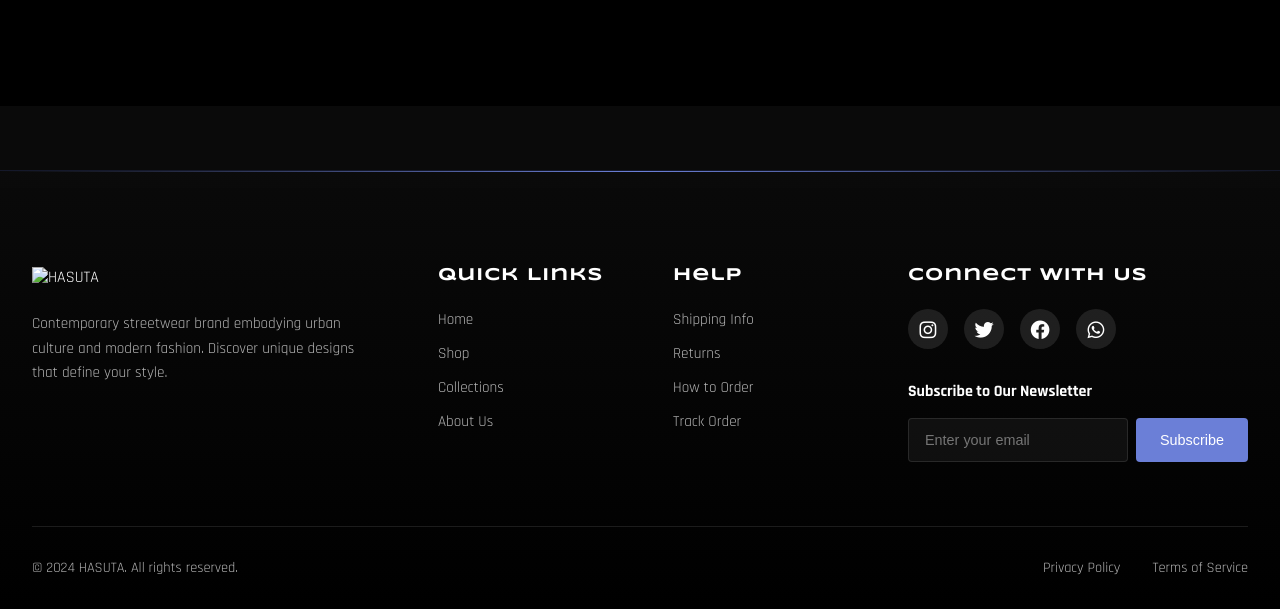
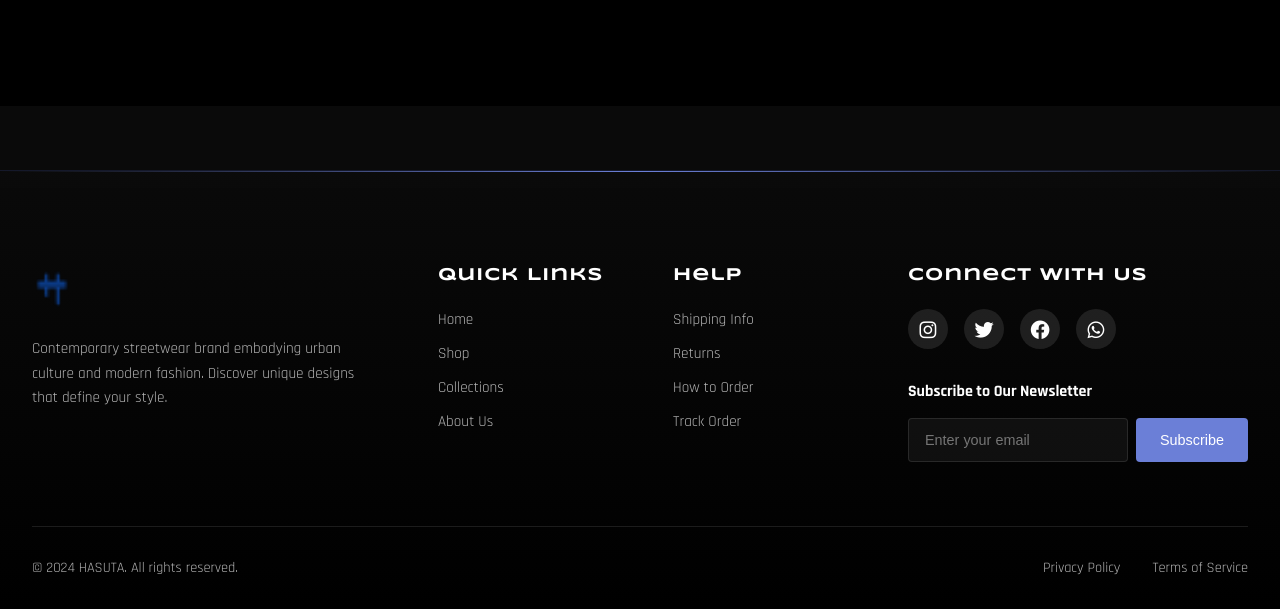
Before and after one commit to mdsufiyan3/hasuta.new, a plain HTML site: page index.html in a window 1280 px wide. Shown: the part 7448-8057 px from the top of the page. Drawn offline with nearby package versions, Linux system fonts and the light colour scheme.

Commit message:
Update index.html

```diff
--- a/index.html
+++ b/index.html
@@ -491,7 +491,7 @@
     <footer class="footer">
         <div class="footer-grid">
             <div class="footer-section brand-section">
-                <img src=""image/favicon-16x16.png alt="HASUTA" class="footer-logo">
+                <img src="image/favicon-16x16.png" alt="HASUTA" class="footer-logo">
                 <p class="brand-description">Contemporary streetwear brand embodying urban culture and modern fashion. Discover unique designs that define your style.</p>
             </div>
             <div class="footer-section">
```
